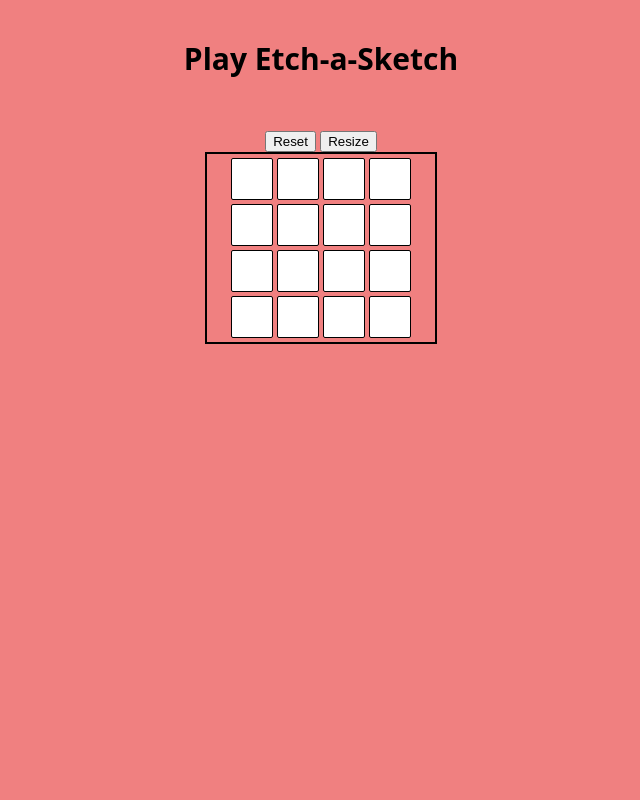
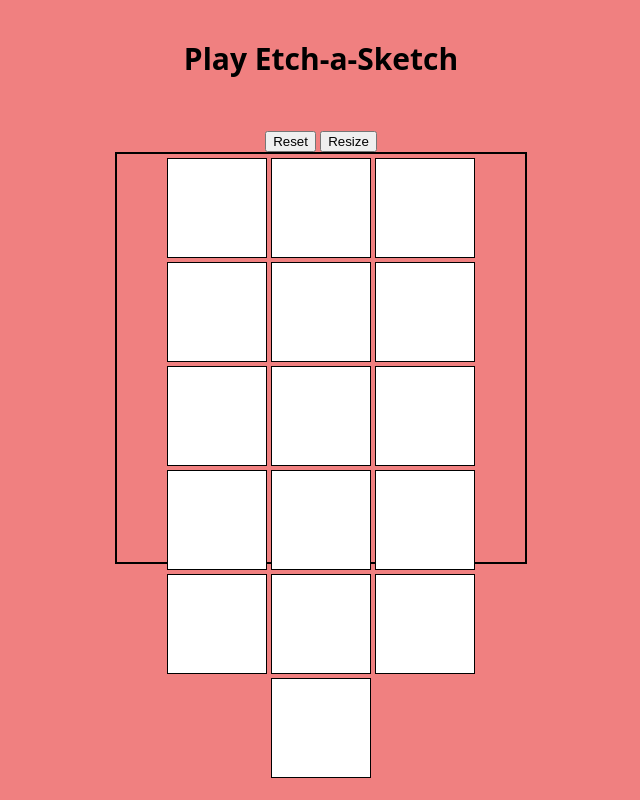
Before and after one commit to Ishy546/odin-Etch-a-Sketch, a plain HTML site: page index.html in a window 1280 px wide. Shown: the whole page, without its empty margins (319-959 px from the left). Drawn offline with Linux system fonts and the light colour scheme.

Commit message:
So close, just cannot get the dimensions right of the grid

```diff
--- a/script.js
+++ b/script.js
@@ -6,11 +6,19 @@ function createGrid(size) {
     while (container.firstChild) {//Clears the initial grid
         container.removeChild(container.firstChild);
     }
-    container.style.width = `${size * 55}px`;
+    const containerSize = 400;  // Fixed container size (400px for example)
+    const gridSize = containerSize / size;  // Each grid's size will be based on the container
+
+    // Set the width of the container (this could be dynamic if you want)
+    container.style.width = `${containerSize}px`;
     for (let i = 0; i < size * size; i++) {
         const grid = document.createElement("div");
         grid.classList.add("grid");
-        grid.setAttribute("style", "background-color: white; border: 1px solid black; padding: 20px; border-radius: 2px;");
+        grid.style.width = `${gridSize}px`;
+        grid.style.height = `${gridSize}px`;
+        grid.style.border = "1px solid black";
+        grid.style.backgroundColor = "white";
+        grid.style.boxSizing = "border-box";
         container.appendChild(grid);
     }
     document.querySelectorAll(".grid").forEach((grid) => {
@@ -28,8 +36,8 @@ btn.addEventListener("click", () => {
     }
 });
 const reset = document.querySelector(".reset");
-document.querySelectorAll(".grid").forEach((grid) => {
-    reset.addEventListener("click", () => {
-        grid.style.backgroundColor="white";
+reset.addEventListener("click", () => {
+    document.querySelectorAll(".grid").forEach((grid) => {
+        grid.style.backgroundColor = "white";
     });
 });
--- a/styles.css
+++ b/styles.css
@@ -1,5 +1,4 @@
 body {
-    box-sizing: border-box;
     display: flex;
     justify-content: center;
     align-items: center;
@@ -15,7 +14,8 @@ body {
     padding: 4px;
     justify-content: center;
     align-items: center;
-    width: 1000px;
+    width: 600px;
+    height: 400px;
 }
 header{
     display: flex;
```
